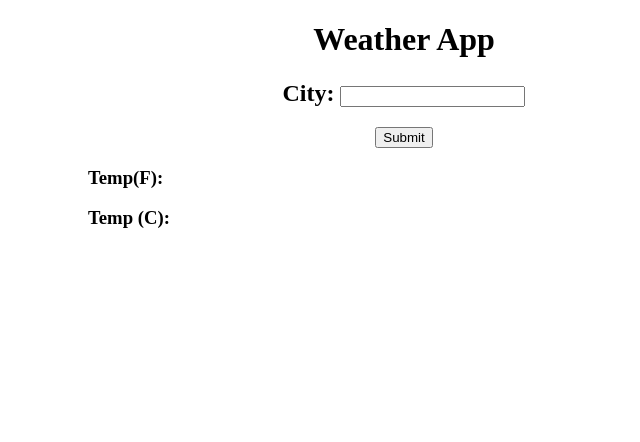
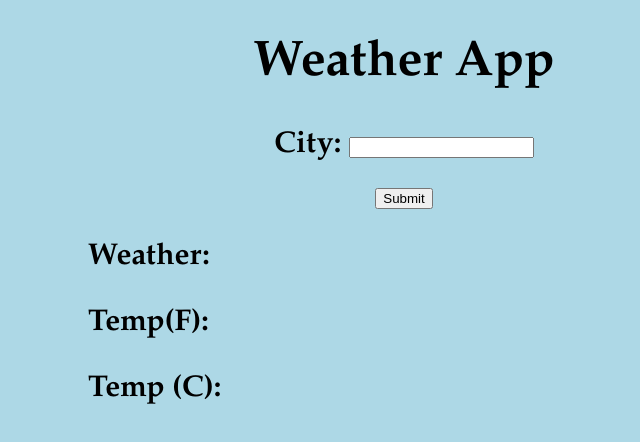
Before and after one commit to jhvo2003/WeatherApp, a plain HTML site: page index.html in a window 1280 px wide. Shown: the whole page, without its empty margins (236-876 px from the left). Drawn offline with Linux system fonts and the light colour scheme.

Commit message:
background

```diff
--- a/index.html
+++ b/index.html
@@ -11,6 +11,7 @@
         <div class = "mb-3">
             <button type = "button" id = "submit">Submit</button>
         </div>
+        <h3 id="weatherType"> Weather: </h3>
         <h3 id = "tempF">Temp(F):</h3>
         <h3 id = "tempC">Temp (C):</h3>
 
--- a/style.css
+++ b/style.css
@@ -1,12 +1,22 @@
 h1{
     text-align: center;
+    font-family: Garamond, serif;
+    font-size: 50px;
 }
 h2 {
     text-align: center;
+    font-family: Garamond, serif;
+    font-size: 30px;
   }
 h3{
     text-indent: 25%;
+    font-family: Garamond, serif;
+    font-size: 30px;
 }
 div{
     text-align: center;
+    font-family: Garamond, serif;
 }
+body {
+    background-color: lightblue;
+  }
```
